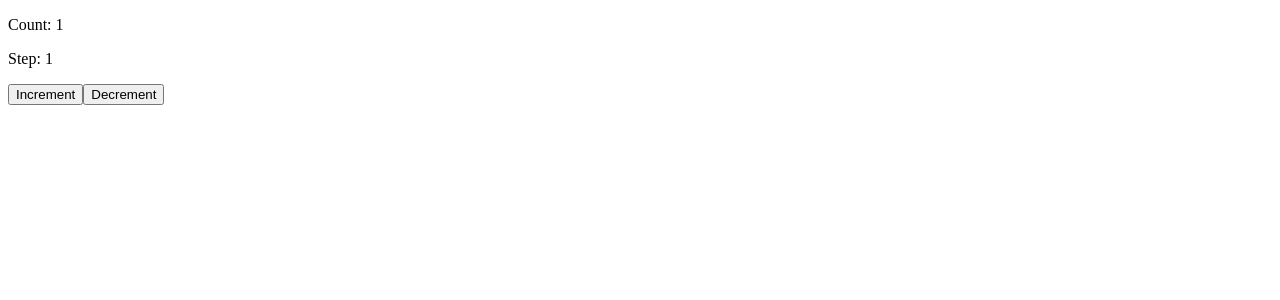
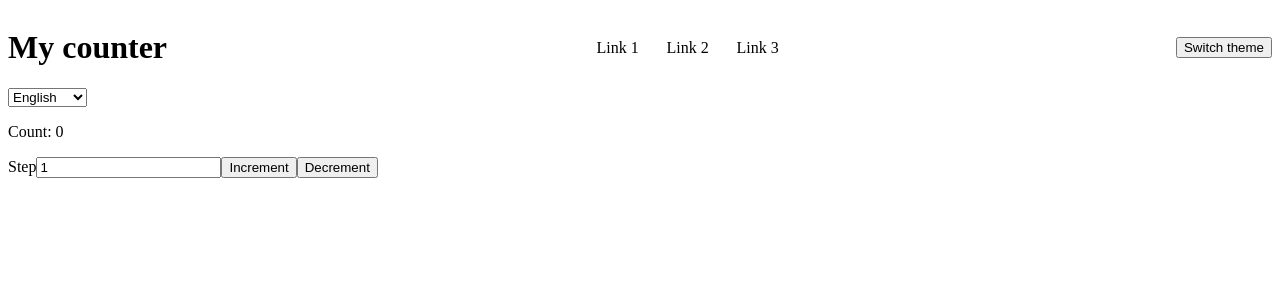
Before and after one commit to MaryyBo/redux-toolkit, a React (Create React App) app: page / in a window 1280 px wide. Shown: the top 300 px of the page. Built offline with nearby package versions, Linux system fonts and the light colour scheme.

Commit message:
Add styles for light and dark theme (комит без рендера - ошибка)

```diff
--- a/package.json
+++ b/package.json
@@ -4,10 +4,12 @@
   "private": true,
   "dependencies": {
     "@reduxjs/toolkit": "^2.2.6",
+    "classnames": "^2.5.1",
     "react": "^18.3.1",
     "react-dom": "^18.3.1",
     "react-redux": "^9.1.2",
-    "react-scripts": "0.9.5"
+    "react-scripts": "0.9.5",
+    "sass": "^1.77.6"
   },
   "scripts": {
     "start": "react-scripts start",
--- a/src/App.js
+++ b/src/App.js
@@ -1,5 +1,6 @@
 import React, { Component } from 'react';
-import Counter from './components/Counter/Counter';
+import CounterWithState from './components/Counter/Counter';
+import Header from './components/Header/Header';
 
 
 
@@ -7,7 +8,10 @@ class App extends Component {
   render() {
 
     return (
-      <Counter />
+      <div>
+        <Header />
+        <CounterWithState />
+      </div>
     );
   }
 }
--- a/src/components/Counter/Counter.js
+++ b/src/components/Counter/Counter.js
@@ -1,22 +1,107 @@
 import React from 'react';
 import { connect } from 'react-redux';
+import { increment, decrement, setStep } from '../../store/slices/counterSlice';
+import { setLang } from '../../store/slices/languageSlice';
+import CONSTANTS from '../../constants';
+
+const { LANGUAGE: { EN_US, UA_UA, PL_PL, DE_DE } } = CONSTANTS;
+
+const translations = new Map([
+    [
+        EN_US,
+        {
+            countText: 'Count',
+            stepText: 'Step',
+            incrementText: 'Increment',
+            decrementText: 'Decrement'
+        }
+    ], [
+        UA_UA,
+        {
+            countText: 'Значення лічильнику',
+            stepText: 'Крок',
+            incrementText: 'Збільшити значення',
+            decrementText: 'Зменшити значення'
+        }
+    ], [
+        PL_PL,
+        {
+            countText: 'znaczenie licznika',
+            stepText: 'ustawić krok',
+            incrementText: 'zwiększać',
+            decrementText: 'zmniejszać'
+        }
+    ], [
+        DE_DE,
+        {
+            countText: 'Der Wert des Zählers',
+            stepText: 'Gegenschritt',
+            incrementText: 'Erhöhen Sie den Zähler',
+            decrementText: 'Verringern Sie den Zähler'
+        }
+    ]
+]);
+
+
 
 const Counter = (props) => {
+    const { counter: { count, step }, language, increment, decrement, setStep, setLang } = props;
+
+    const translation = translations.get(language);
+    const { countText, stepText, incrementText, decrementText } = translation
+
     console.log('Counter props:', props);
     return (
         <div>
-            <p>Count: 1</p>
-            <p>Step: 1</p>
-            <button>Increment</button>
-            <button>Decrement</button>
+            <select value={language} onChange={({ target: { value } }) => setLang(value)}>
+                <option value={EN_US}>English</option>
+                <option value={UA_UA}>Ukrainian</option>
+                <option value={DE_DE}>Deutch</option>
+                <option value={PL_PL}>Polska</option>
+            </select>
+
+            <p>{countText}: {count}</p>
+            <label>
+                {stepText}
+                <input
+                    type='number'
+                    value={step}
+                    onChange={({ target: { value } }) => setStep(value)}
+                />
+            </label>
+
+            <button onClick={() => increment()}>{incrementText}</button>
+            <button onClick={() => decrement()} >{decrementText}</button>
         </div>
     );
 }
 
 function mapStateToProps(state) {
-    return state;
+    return {
+        counter: state.counter,
+        language: state.lang
+
+    };
+}
+
+// функціональний варіант
+// function mapDispatchToProps(dispatch) {
+//     return {
+//         increment: () => dispatch(increment()),
+//         decrement: () => dispatch(decrement()),
+//         setStep: ({ target: { value } }) => dispatch(setStep(value))
+//     }
+// }
+
+// об'єктний варінт
+
+const mapDispatchToProps = {
+    increment,
+    decrement,
+    setStep,
+    setLang
 }
 
 
-const CounterWithState = connect(mapStateToProps)(Counter);
+const CounterWithState = connect(mapStateToProps, mapDispatchToProps)(Counter);
 export default CounterWithState;
--- /dev/null
+++ b/src/components/Header/Header.js
@@ -0,0 +1,25 @@
+import React from 'react';
+import styles from './Header.module.scss'
+
+const Header = () => {
+    return (
+        <header className={styles.header}>
+
+            <h1>My counter</h1>
+            <nav>
+                <ul className={styles.navList}>
+                    <li className={styles.navListItem}>Link 1</li>
+                    <li className={styles.navListItem}>Link 2</li>
+                    <li className={styles.navListItem}>Link 3</li>
+                </ul>
+            </nav>
+
+            <div>
+                <button>Switch theme</button>
+            </div>
+
+        </header>
+    );
+}
+
+export default Header;
--- /dev/null
+++ b/src/components/Header/Header.module.scss
@@ -0,0 +1,28 @@
+.header {
+    display: flex;
+    flex-direction: row;
+    justify-content: space-between;
+    align-items: center;
+}
+
+.navList {
+    display: flex;
+    flex-direction: row;
+    // justify-content: space-between;
+    list-style: none;
+    &Item {
+        margin: 0 10px;
+        min-width: 50px;
+    }
+}
+
+.darkTheme {
+background: black;
+color: yellow;
+}
+
+
+.lightTheme {
+    background: white;
+    color: black;
+    }
--- /dev/null
+++ b/src/constants.js
@@ -0,0 +1,11 @@
+const CONSTANTS = {
+    LANGUAGE: {
+        EN_US: 'EN_US',
+        UA_UA: 'UA_UA',
+        PL_PL: 'PL_PL',
+        DE_DE: 'DE_DE'
+    }
+
+}
+
+export default CONSTANTS;
--- a/src/store/slices/counterSlice.js
+++ b/src/store/slices/counterSlice.js
@@ -1,4 +1,4 @@
-import { createSlice } from "@reduxjs/toolkit";
+import { createSlice } from '@reduxjs/toolkit';
 
 const initialState = {
   count: 0,
@@ -14,14 +14,17 @@ const counterSlice = createSlice({
     },
     decrement: (state, action) => {
       state.count -= state.step;
+    },
+    setStep: (state, action) => { // action - це об'єкт який складається з 2полів {type, paayload}
+      state.step = Number(action.payload);
     }
   }
 });
 
-const { reducer, actions }  = counterSlice;
+const { reducer, actions } = counterSlice;
 
 // action creators
-const { increment, decrement } = actions;
+const { increment, decrement, setStep } = actions;
 
-export { increment, decrement };
+export { increment, decrement, setStep };
 export default reducer;
--- /dev/null
+++ b/src/store/slices/languageSlice.js
@@ -0,0 +1,20 @@
+import { createSlice } from "@reduxjs/toolkit";
+import CONSTANTS from "../../constants";
+
+const { LANGUAGE } = CONSTANTS;
+
+const initialState = LANGUAGE.EN_US; // мова за замовчуванням
+
+const langSlice = createSlice({ // викликаємо createSlice куди передаємо..
+    name: 'lang',
+    initialState,
+    reducers: {
+        setLang: (state, action) => action.payload
+    }
+})
+
+const { reducer, actions } = langSlice;
+const { setLang } = actions;
+
+export { setLang };
+export default reducer;
--- a/src/store/store.js
+++ b/src/store/store.js
@@ -1,8 +1,12 @@
-import { configureStore } from "@reduxjs/toolkit";
+import { configureStore } from '@reduxjs/toolkit';
 import counterReducer from './slices/counterSlice';
+import langReducer from './slices/languageSlice'
 
 const store = configureStore({
-  reducer: counterReducer
+  reducer: {
+    counter: counterReducer, // ключ:значення
+    lang: langReducer
+  }
 });
 
 export default store;
```
Also changed, not shown: src/components/Counter/Counter.module.scss (added, +10 -0 lines), 1 other file (tests, documents, lock files or other folders).
